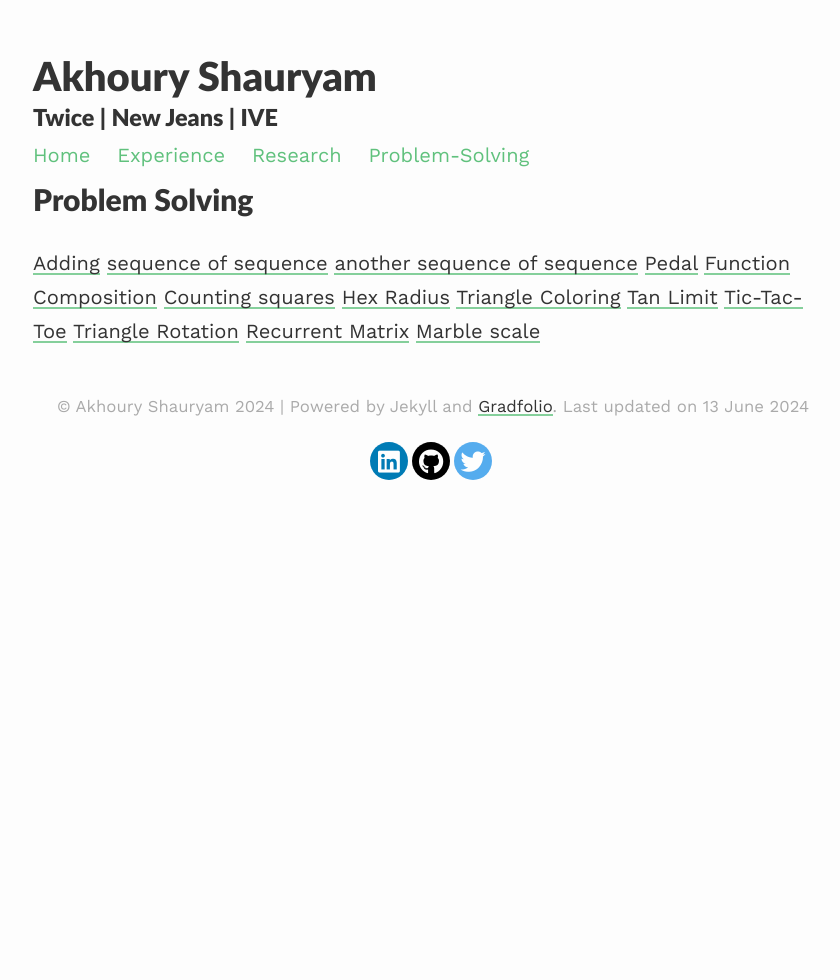
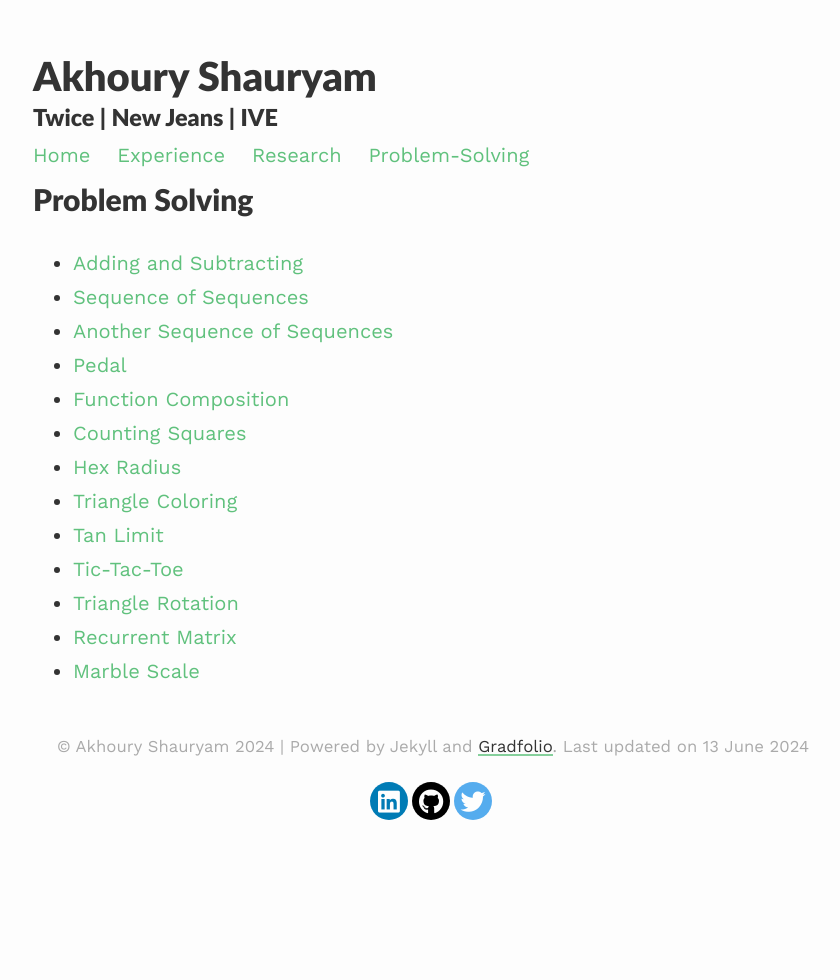
Before and after one commit to Satan-Claws/Satan-Claws.github.io, a Jekyll site: the page built from _pages/Problems.md, in a window 1280 px wide. Shown: the whole page, without its empty margins (207-1047 px from the left). Built offline with Jekyll 4.4.1, drawn with Linux system fonts in a browser that asks for light colours; nearby versions of some CDN libraries.

Commit message:
Update Problems.md

```diff
--- a/_pages/Problems.md
+++ b/_pages/Problems.md
@@ -4,18 +4,19 @@ layout: default
 permalink: /problems/
 published: true
 ---
+
 # Problem Solving
 
-[Adding](/problems/adding-subtracting/)
-[sequence of sequence](/problems/coeff1/)
-[another sequence of sequence](/problems/coeff2/)
-[Pedal](/problems/pedal/)
-[Function Composition](/problems/function-composition/)
-[Counting squares](/problems/lattice-square-counting/)
-[Hex Radius](/problems/hexagon-in-radius-region/)
-[Triangle Coloring](/problems/triangle-coloring/)
-[Tan Limit](/problems/Limit-Tan/)
-[Tic-Tac-Toe](/problems/tic-tac-toe/)
-[Triangle Rotation](/problems/triangle-rotation/)
-[Recurrent Matrix](/problems/matrixes/)
-[Marble scale](/problems/marble-scale/)
+- [Adding and Subtracting](/problems/adding-subtracting/)
+- [Sequence of Sequences](/problems/coeff1/)
+- [Another Sequence of Sequences](/problems/coeff2/)
+- [Pedal](/problems/pedal/)
+- [Function Composition](/problems/function-composition/)
+- [Counting Squares](/problems/lattice-square-counting/)
+- [Hex Radius](/problems/hexagon-in-radius-region/)
+- [Triangle Coloring](/problems/triangle-coloring/)
+- [Tan Limit](/problems/limit-tan/)
+- [Tic-Tac-Toe](/problems/tic-tac-toe/)
+- [Triangle Rotation](/problems/triangle-rotation/)
+- [Recurrent Matrix](/problems/matrixes/)
+- [Marble Scale](/problems/marble-scale/)
```
